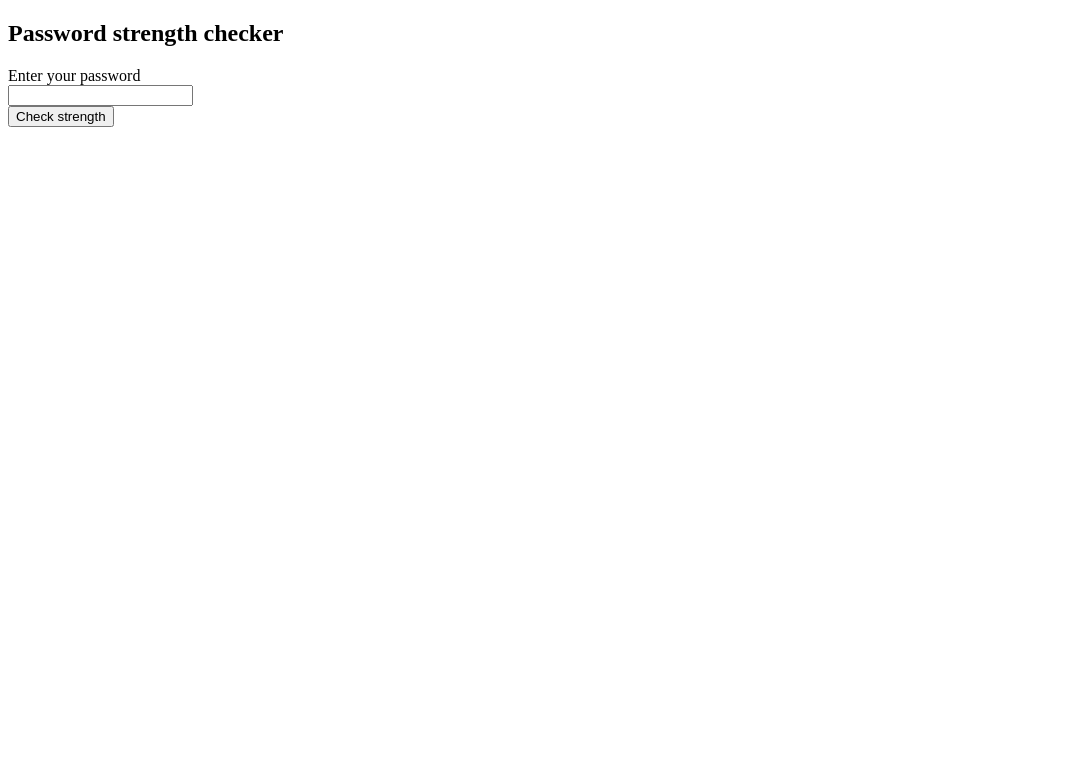
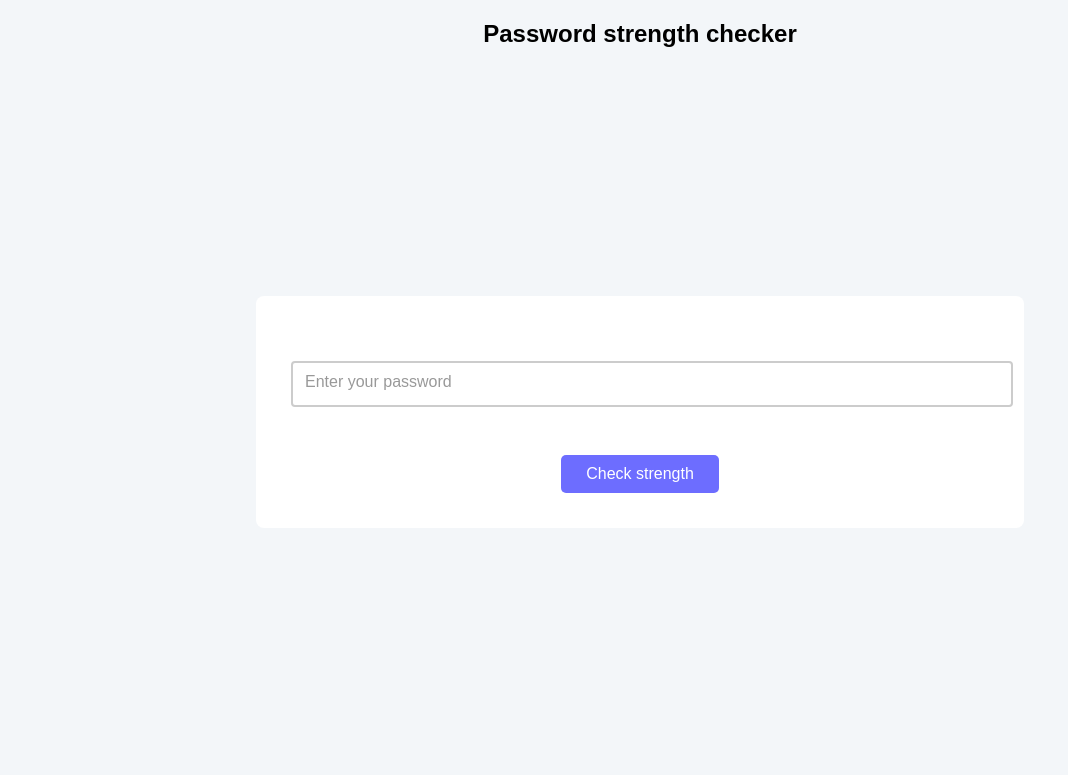
Before and after one commit to momosilly/Programs, a Flask app: page / in a window 1280 px wide. Shown: the top 775 px of the page, without its empty margins (0-1068 px from the left). Run offline with Flask 3, Linux system fonts and the light colour scheme.

Commit message:
Imporved overall style and imporved input style

```diff
--- a/Python/Password-strength-checker/static/style.css
+++ b/Python/Password-strength-checker/static/style.css
@@ -1,3 +1,63 @@
+html {
+    font-family: Arial, Helvetica, sans-serif;
+    background-color: rgb(243, 246, 249);
+}
 #gen {
     display: none;
 }
+h2 {
+    text-align: center;
+    align-items: center;
+}
+#main {
+    text-align: center;
+    align-items: center;
+    background-color: #fff;
+    border-radius: 8px;
+    margin: 31vh;
+    padding: 35px;
+}
+#input-group {
+    position: relative;
+    margin: 30px 0px;
+}
+input {
+    width: 100%;
+    padding: 12px 10px;
+    font-size: 16px;
+    border: 2px solid #ccc;
+    border-radius: 4px;
+    outline: none;
+}
+/* When input is focused OR has content, move the label up */
+input:focus + #passLabel,
+input:not(:placeholder-shown) + #passLabel {
+    top: -8px;
+    left: 8px;
+    font-size: 12px;
+    color: #007BFF;
+}
+/* Input focus styling */
+input:focus {
+    border-color: #007BFF;
+    box-shadow: 0 0 5px rgba(0, 123, 255, 0.3);
+}
+#passLabel {
+  position: absolute; /* Allows label to float over input */
+
+  top: 12px;
+  left: 10px;
+  color: #999;
+  background-color: white;
+  padding: 0 4px;
+  transition: 0.2s ease;
+  pointer-events: none; /*keeps the label from interfering with user interaction.*/
+}
+button {
+    font-size: 1em;
+    background: rgb(109, 109, 255);
+    color: #fff;
+    border: 0px;
+    border-radius: 5px;
+    padding: 10px 25px;
+}
--- a/Python/Password-strength-checker/templates/index.html
+++ b/Python/Password-strength-checker/templates/index.html
@@ -8,10 +8,12 @@
     </head>
     <body>
         <h2>Password strength checker</h2>
+        <div id="main">
         <form method="post" action="/submit-password">
-            <label for="password">Enter your password</label>
-            <br>
-            <input type="password" name="password" required>
+            <div id="input-group">
+            <input type="password" name="password" placeholder="" required>
+            <label for="password" id="passLabel">Enter your password</label>
+            </div>
             <br>
             <button type="submit">Check strength</button>
         </form>
@@ -33,6 +35,7 @@
             <button type="submit">Generate</button>
         </form>
         </div>
+        </div>
         <script>
             document.addEventListener('DOMContentLoaded', function() {
                 var genDiv = document.getElementById('gen');
```
